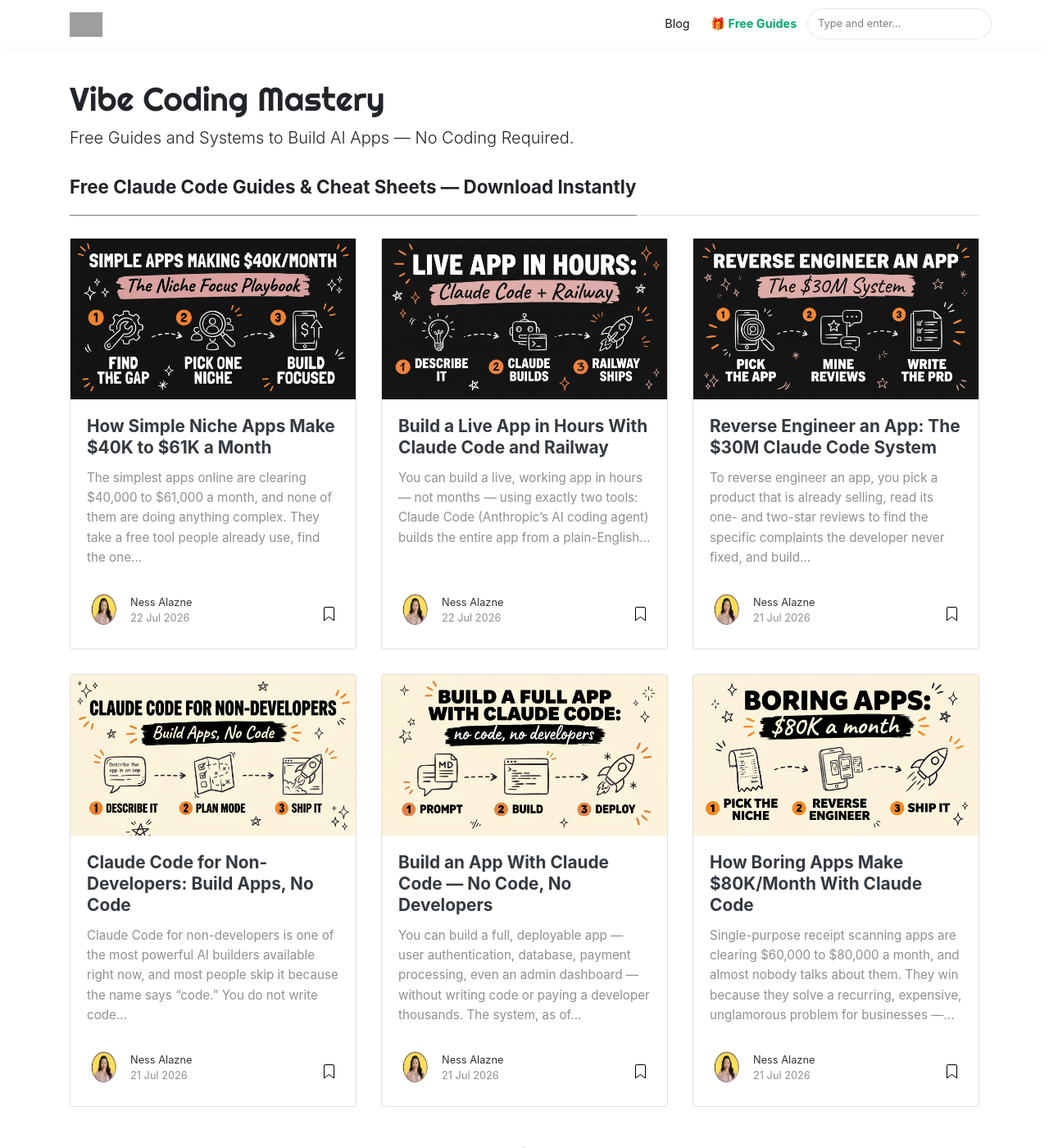
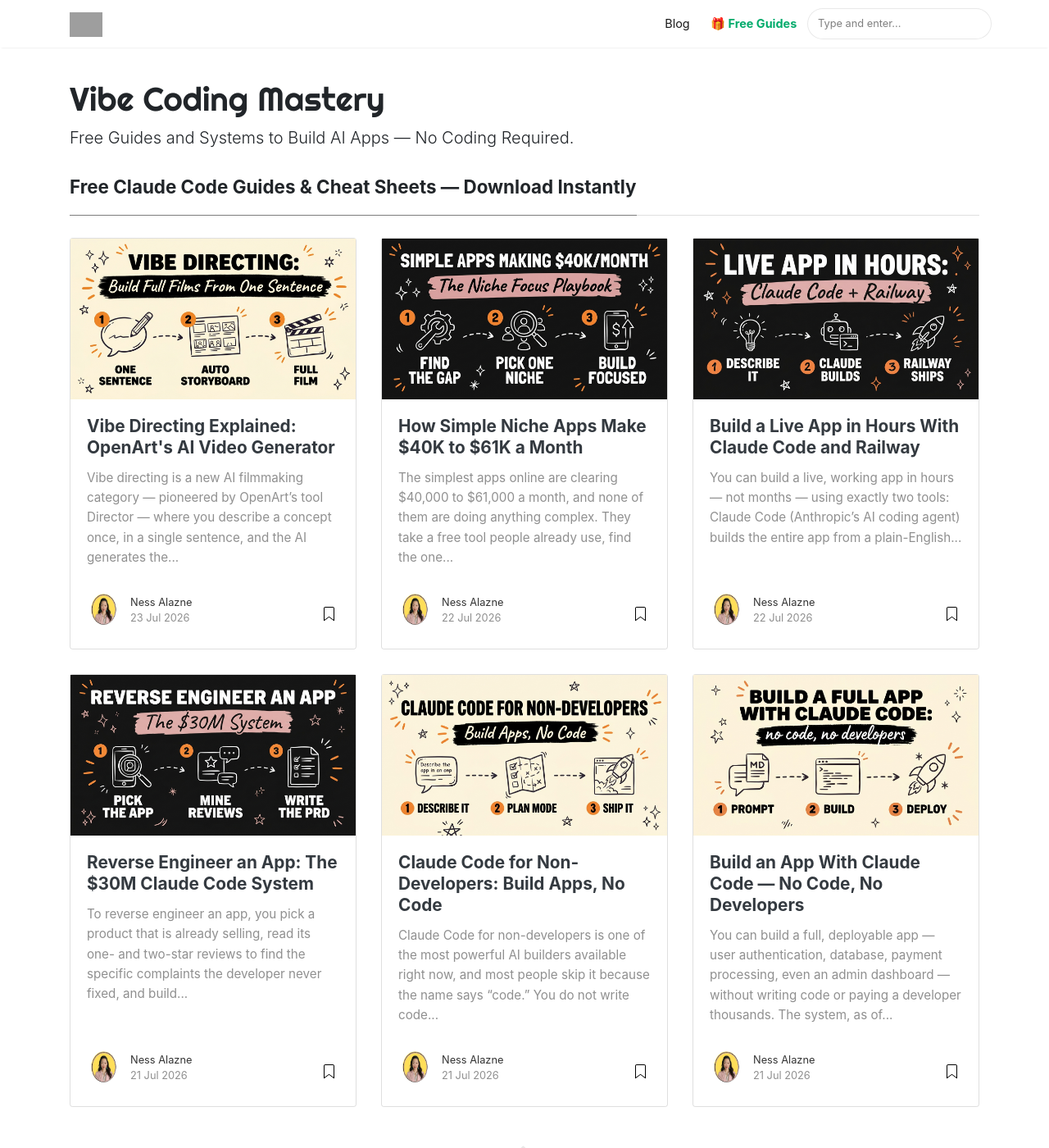
Before and after one commit to nessalazne/nessalazne.github.io, a Jekyll site: the page built from index.html, in a window 1280 px wide and 1400 px high. Shown: the whole window at 82% size. Built offline with Jekyll 4.4.1, drawn with Linux system fonts in a browser that asks for light colours; nearby versions of some CDN libraries; the list of posts is cut into pages by our own code; some of the changed lines change nothing that is shown; some of the changed text lies outside the part shown; grey boxes are pictures that could not be loaded.

Commit message:
Add: Vibe Directing Explained: OpenArt's AI Video Generator

```diff
--- a/_pages/get.md
+++ b/_pages/get.md
@@ -174,6 +174,14 @@
 
 <script>
 var GUIDES = {
+  "director": [
+    {
+      title: "The Vibe Directing Playbook",
+      desc: "Your Step-by-Step Guide to Building Full AI Films From One Sentence",
+      url: "https://hub.digicuratoragency.com/welcome",
+      post: "https://blog.digicuratoragency.com/vibe-directing-openart-director-ai-video/"
+    }
+  ],
   "apps": [
     {
       title: "The Niche App Playbook",
--- /dev/null
+++ b/_posts/2026-07-23-vibe-directing-openart-director-ai-video.md
@@ -0,0 +1,127 @@
+---
+layout: post
+title: "Vibe Directing Explained: OpenArt's AI Video Generator"
+description: "OpenArt Director turns one sentence into a fully storyboarded film, ad, or music video — with a consistent character, face, and voice throughout."
+author: ness
+categories: [AI Automation, Content Creation]
+tags: [ai video generator, vibe directing, openart director, ai filmmaking, content automation]
+image: assets/images/vibe-directing-openart-director-ai-video-header.jpg
+featured: false
+---
+
+Vibe directing is a new AI filmmaking category — pioneered by <a href="https://openart.ai/home?utm_source=youtube&utm_medium=influencer&utm_campaign=infl-youtube--na-acq-web&ref=ness">OpenArt's tool Director</a> — where you describe a concept once, in a single sentence, and the AI generates the entire production around it. Instead of writing and stitching together one prompt per shot, you type one line, and Director returns a full storyboard: scenes, locations, and a matching music track, rendered as one continuous piece.
+
+---
+
+## Get the Free Guide
+
+Get the full playbook for writing one-sentence prompts that generate a complete storyboard, ad, or short film.
+
+**[Get the free Vibe Directing Playbook →](https://hub.digicuratoragency.com/welcome)**
+
+---
+
+<div style="max-width: 315px; margin: 2rem auto;">
+  <div style="position: relative; padding-bottom: 177.78%; height: 0; overflow: hidden; border-radius: 10px;">
+    <iframe style="position: absolute; top: 0; left: 0; width: 100%; height: 100%;"
+      src="https://www.youtube.com/embed/3iJZe8IYQKE"
+      frameborder="0"
+      allow="accelerometer; autoplay; clipboard-write; encrypted-media; gyroscope; picture-in-picture"
+      allowfullscreen></iframe>
+  </div>
+</div>
+
+## What Is Vibe Directing, and How Does OpenArt Director Work?
+
+Vibe directing means planning and rendering an entire multi-scene production from a single written concept, rather than prompting shot by shot. <a href="https://openart.ai/home?utm_source=youtube&utm_medium=influencer&utm_campaign=infl-youtube--na-acq-web&ref=ness">OpenArt's Director</a>, released in 2026, is the tool that popularized the term: type one sentence describing a character and arc, and it expands that sentence into a full storyboard, picks locations for each scene, generates the visuals, and scores a matching soundtrack — all from that one input.
+
+Most AI video tools still work clip by clip — you write a prompt, get a few seconds of footage, write another prompt, and manually assemble the results in an editor. Director removes that manual assembly step. It treats the single sentence as a creative brief and handles the planning layer itself, which is the part of AI filmmaking that used to require an actual production team.
+
+## How Do You Turn One Sentence Into a Full Storyboard?
+
+The workflow behind Director is deliberately simple: one sentence in, a full storyboard out. In practice it breaks down into four steps:
+
+1. **Write one plain-language concept sentence** describing your main character and their arc — for example, "a girl who rises from the streets to become a football legend."
+2. **Director expands it into a scene-by-scene storyboard**, deciding how the story should be paced and where each beat happens.
+3. **It auto-generates locations, visuals, and a matching music track** for every scene in that storyboard, without additional prompting.
+4. **It renders the full sequence as one continuous film**, not a set of disconnected clips you have to stitch together.
+
+That single-sentence-to-storyboard pipeline is also why Director works for more than films — the same input format applies whether the intended output is a short ad, a music video, or a piece of blog-style social content.
+
+## How Does Director Keep the Same Character, Face, and Voice Throughout a Film?
+
+Character consistency across an entire narrative — not just a single clip — has been one of the hardest unsolved problems in AI video generation. As of July 2026, Director's headline feature is that it holds the same character, same face, and same voice across a continuous film up to five minutes long, generated from that one original sentence.
+
+This matters because most generative video tools reset visual identity between generations: the "same" character can look subtly different from clip to clip once you stitch multiple prompts together. Director instead treats the whole film as one render, which is what makes a five-minute, single-character arc possible without manual face-matching or voice-cloning between segments. If you're already building AI-assisted video with a code-first stack, [Remotion combined with Claude Code](https://blog.digicuratoragency.com/remotion-claude-code-video-creator/) is a good comparison point for how consistency is handled when you control the render pipeline directly instead of relying on a single prompt-only tool.
+
+## Can You Edit a Single Shot Without Breaking the Whole Film?
+
+Yes — Director's timeline editor lets you open any individual shot, change it, and have the AI rebuild the surrounding scenes to stay consistent with that edit, instead of forcing a full regeneration from scratch. You jump into the timeline, adjust the one shot that isn't working, and Director propagates that change through the neighboring scenes automatically.
+
+This is a meaningful difference from typical single-prompt AI video generators, where changing one detail usually means re-running the whole prompt and hoping the new output still matches everything else. A propagating timeline edit keeps continuity intact across a multi-scene piece, which is the same continuity problem creators run into when assembling [design-to-video pipelines like HyperFrames](https://blog.digicuratoragency.com/claude-design-to-video-hyperframes/).
+
+## What Can You Build With Vibe Directing Besides Full Films?
+
+The one-sentence-to-storyboard workflow isn't limited to narrative films — the same pipeline produces several other content formats from the same kind of input.
+
+| Use Case | What Director Produces |
+|---|---|
+| Full narrative film | A continuous piece up to 5 minutes, one character, face, and voice throughout |
+| Ad creative | A storyboarded ad with generated scenes, locations, and music from one sentence |
+| Music video | A scene sequence timed to a generated soundtrack |
+| Blog / social content | Short-form visual content built from the same storyboard-and-render process |
+
+If you're comparing tools for turning a single piece of source content into multiple video formats, it's worth also looking at how [Higgsfield and Kie.ai handle carousel-to-video generation with Claude Code](https://blog.digicuratoragency.com/claude-code-carousel-video-higgsfield-kieai/) — a different route to the same "one input, many output formats" goal.
+
+## FAQ
+
+### What is vibe directing in AI video?
+Vibe directing describes generating a full storyboard, scene set, and soundtrack from a single sentence instead of prompting shot by shot. OpenArt's Director is the tool most associated with the term as of July 2026.
+
+### How long can a video be with OpenArt Director?
+Director can generate a continuous film up to five minutes long, keeping the same character, face, and voice throughout — rather than a series of separately generated clips.
+
+### Can I use Director for ads and music videos, not just films?
+Yes. The same one-sentence workflow applies to ads, music videos, and blog-style short content, using the same storyboard-to-render pipeline used for full films.
+
+### Do I have to regenerate the whole video if I change one shot?
+No. Director's timeline lets you edit a single shot directly, and it automatically rebuilds the surrounding scenes to keep the rest of the film consistent with your change.
+
+### Is vibe directing the same as normal AI video prompting?
+No. Standard AI video prompting usually generates one clip per prompt that you edit together yourself. Vibe directing plans and renders an entire multi-scene production from one input sentence.
+
+Vibe directing is still new, but the shift it represents is real: the planning and continuity work that used to require a production team is now handled by the AI itself, from a single sentence. If you want to build systems like this into your own content workflow, [Vibe Coding Mastery](https://hub.digicuratoragency.com/about) is where we go deeper on exactly that.
+
+<script type="application/ld+json">
+{
+  "@context": "https://schema.org",
+  "@type": "FAQPage",
+  "mainEntity": [
+    {
+      "@type": "Question",
+      "name": "What is vibe directing in AI video?",
+      "acceptedAnswer": { "@type": "Answer", "text": "Vibe directing describes generating a full storyboard, scene set, and soundtrack from a single sentence instead of prompting shot by shot. OpenArt's Director is the tool most associated with the term as of July 2026." }
+    },
+    {
+      "@type": "Question",
+      "name": "How long can a video be with OpenArt Director?",
+      "acceptedAnswer": { "@type": "Answer", "text": "Director can generate a continuous film up to five minutes long, keeping the same character, face, and voice throughout — rather than a series of separately generated clips." }
+    },
+    {
+      "@type": "Question",
+      "name": "Can I use Director for ads and music videos, not just films?",
+      "acceptedAnswer": { "@type": "Answer", "text": "Yes. The same one-sentence workflow applies to ads, music videos, and blog-style short content, using the same storyboard-to-render pipeline used for full films." }
+    },
+    {
+      "@type": "Question",
+      "name": "Do I have to regenerate the whole video if I change one shot?",
+      "acceptedAnswer": { "@type": "Answer", "text": "No. Director's timeline lets you edit a single shot directly, and it automatically rebuilds the surrounding scenes to keep the rest of the film consistent with your change." }
+    },
+    {
+      "@type": "Question",
+      "name": "Is vibe directing the same as normal AI video prompting?",
+      "acceptedAnswer": { "@type": "Answer", "text": "No. Standard AI video prompting usually generates one clip per prompt that you edit together yourself. Vibe directing plans and renders an entire multi-scene production from one input sentence." }
+    }
+  ]
+}
+</script>
```
Also changed, not shown: assets/images/vibe-directing-openart-director-ai-video-header.jpg (added), 1 other file.
